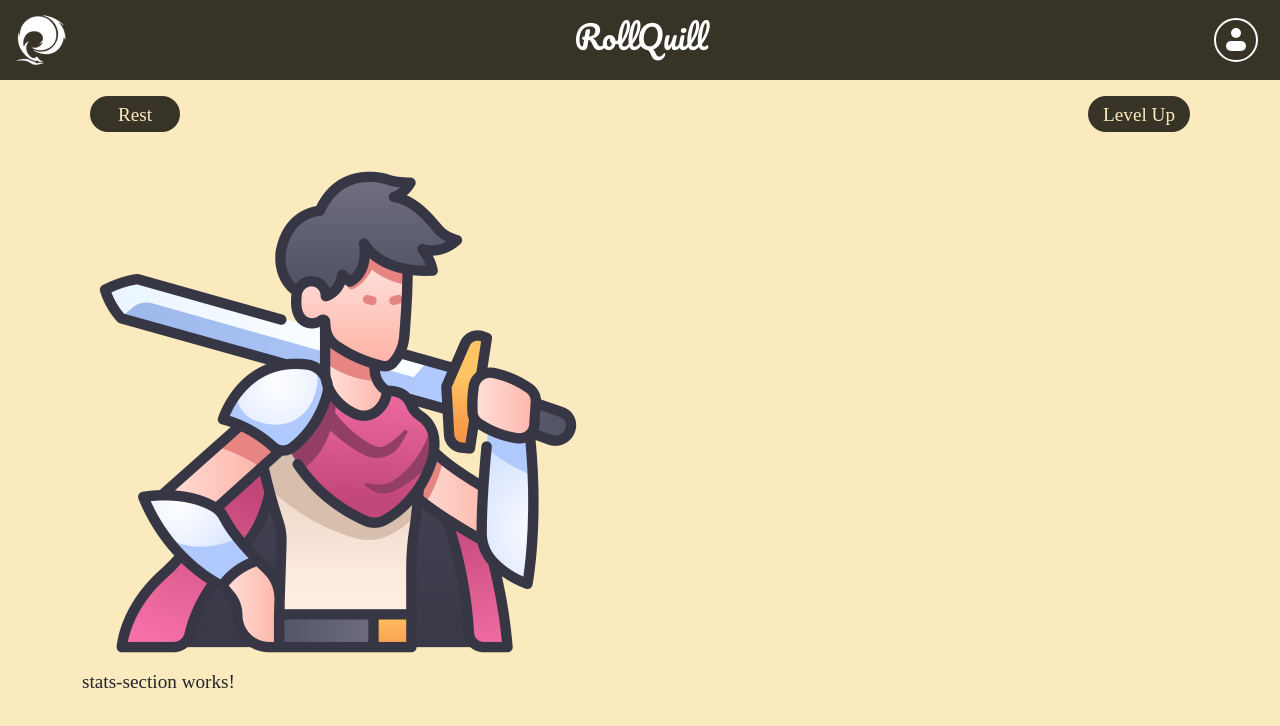
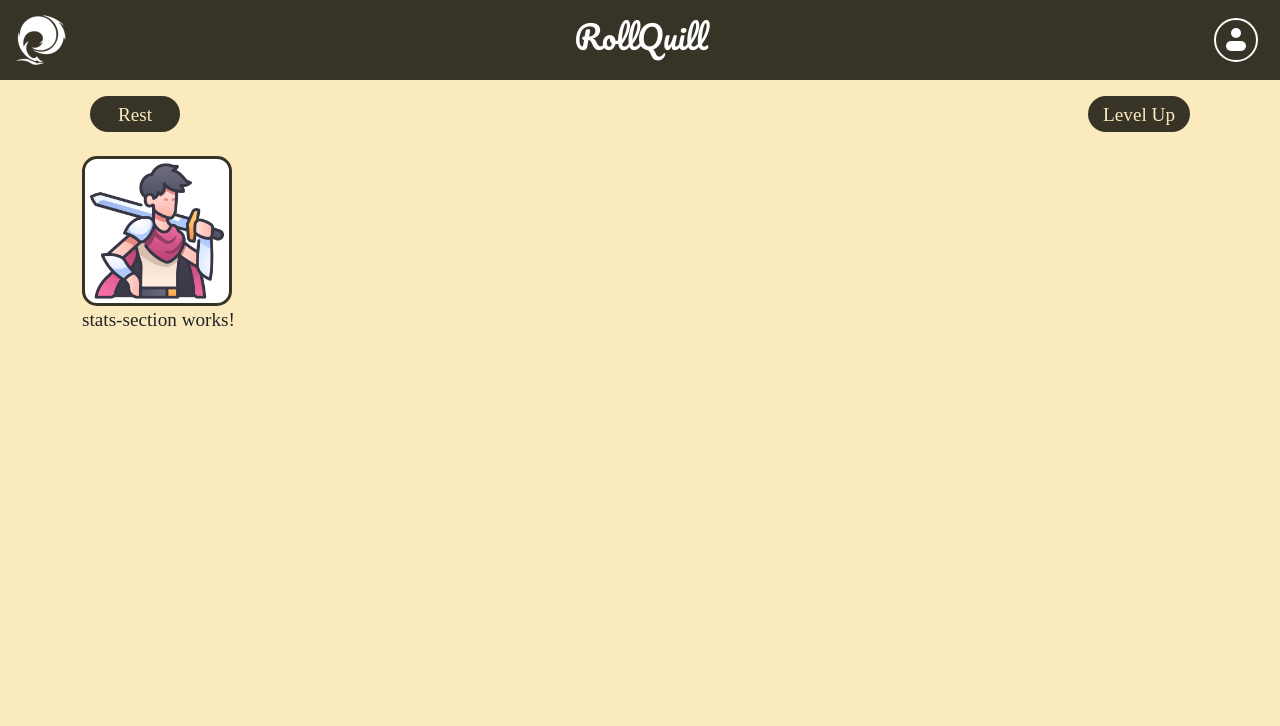
Before and after one commit to oscarrep/S9-RollQuill, an Angular app: page /character/1 in a window 1280 px wide. Shown: the top 726 px of the page. Built offline with nearby package versions, Linux system fonts and the light colour scheme; no server answers; a web font is replaced by a local one.

Commit message:
add foto-holder css, forgot

```diff
--- a/src/app/components/sheets/character/sections/top-section/top-section.component.scss
+++ b/src/app/components/sheets/character/sections/top-section/top-section.component.scss
@@ -0,0 +1,6 @@
+.foto-holder {
+    background-color: white;
+    width:150px;
+    border-radius: 15px;
+    border: 3px solid #373327;
+}
```
